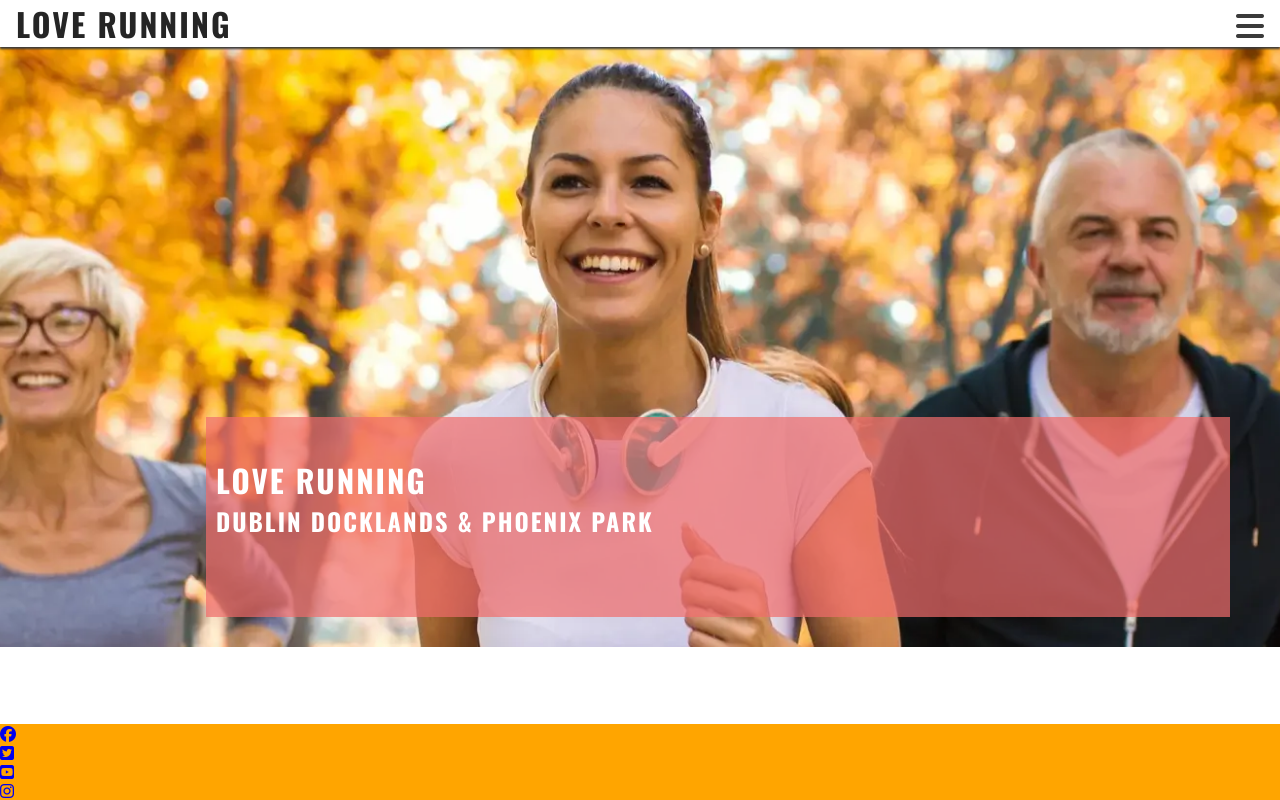
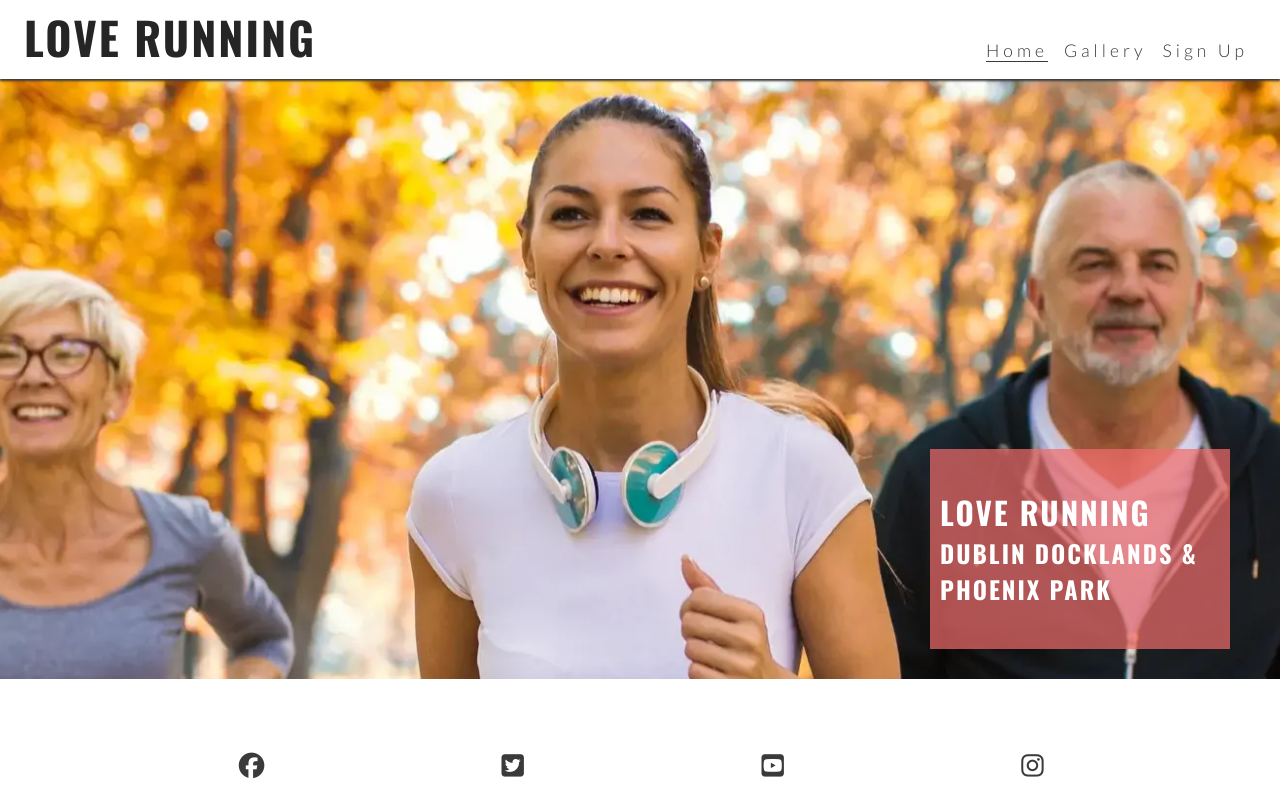
Before and after one commit to IsaHu-dev/love-running, a plain HTML site: page index.html in a window 1280 px wide. Drawn offline with nearby package versions, Linux system fonts and the light colour scheme.

Commit message:
add spacing to navbar and links to footer

```diff
--- a/assets/css/style.css
+++ b/assets/css/style.css
@@ -18,9 +18,7 @@ body {
     font-family: 'Lato', sans-serif;
 }
 
-h1,
-h2,
-h3 {
+h1, h2, h3 {
     font-family: 'Oswald', sans-serif;
     text-transform: uppercase;
     letter-spacing: 2px;
@@ -45,20 +43,13 @@ header a {
     color: inherit;
 }
 
-h1 {
-    font-family: 'Oswald', sans-serif;
-    text-transform: uppercase;
-    letter-spacing: 2px;
-    color: #252525;
-}
-
 #menu {
     font-size: 110%;
     letter-spacing: 4px;
     list-style-type: none;
 }
 
-#menu>li {
+#menu > li {
     margin-bottom: 1em;
 }
 
@@ -111,8 +102,6 @@ main {
     background-color: rgba(241, 109, 107, .7);
     font-size: 130%;
     position: absolute;
-    width: 300px;
-    right: 50px;
     bottom: 30px;
     width: 80%;
     min-height: 200px;
@@ -120,11 +109,10 @@ main {
     padding-left: 10px;
 }
 
-#cover-text>h2,
-#cover-text>h3 {
+#cover-text > h2, #cover-text > h3 {
     color: #ffffff;
 }
-;
+
 /* Footer */
 #social-networks {
     text-align: center;
@@ -134,6 +122,58 @@ main {
     list-style-type: none;
 }
 
-footer {
-    background-color: orange;
+#social-networks i {
+    font-size: 160%;
+    padding: 5%;
+    color: #3a3a3a;
 }
+
+/* Media query: tablets and larger (768px and up) */
+@media screen and (min-width: 768px) {
+    /* Header */
+    nav {
+        display: block;
+        position: relative;
+        box-shadow: none;
+        width: fit-content;
+        padding-right: 1rem;
+    }
+/*this is to put the MENU NAV BAR IN A ROW*/
+
+    #menu {
+        display: flex;
+    }
+
+    #menu > li {
+        padding-left: 1rem;
+    }
+
+    .nav-toggle-label {
+        display: none;
+    }
+
+    #logo {
+        font-size: 280%;
+        line-height: 75px;
+        margin: 0 0.5rem;
+    }
+
+    /* Main content */
+    main {
+        /* Push main content down to accommodate larger header */
+        margin-top: 79px;
+    }
+
+    /* Hero image */
+    #cover-text {
+        width: 300px;
+        right: 50px;
+    }
+}
+
+/* Large devices (laptops and desktops, 992px and up) */
+@media screen and (min-width: 992px) {
+    #menu a:hover{
+        border-bottom: 1px solid #3a3a3a;
+    }
+}
```
